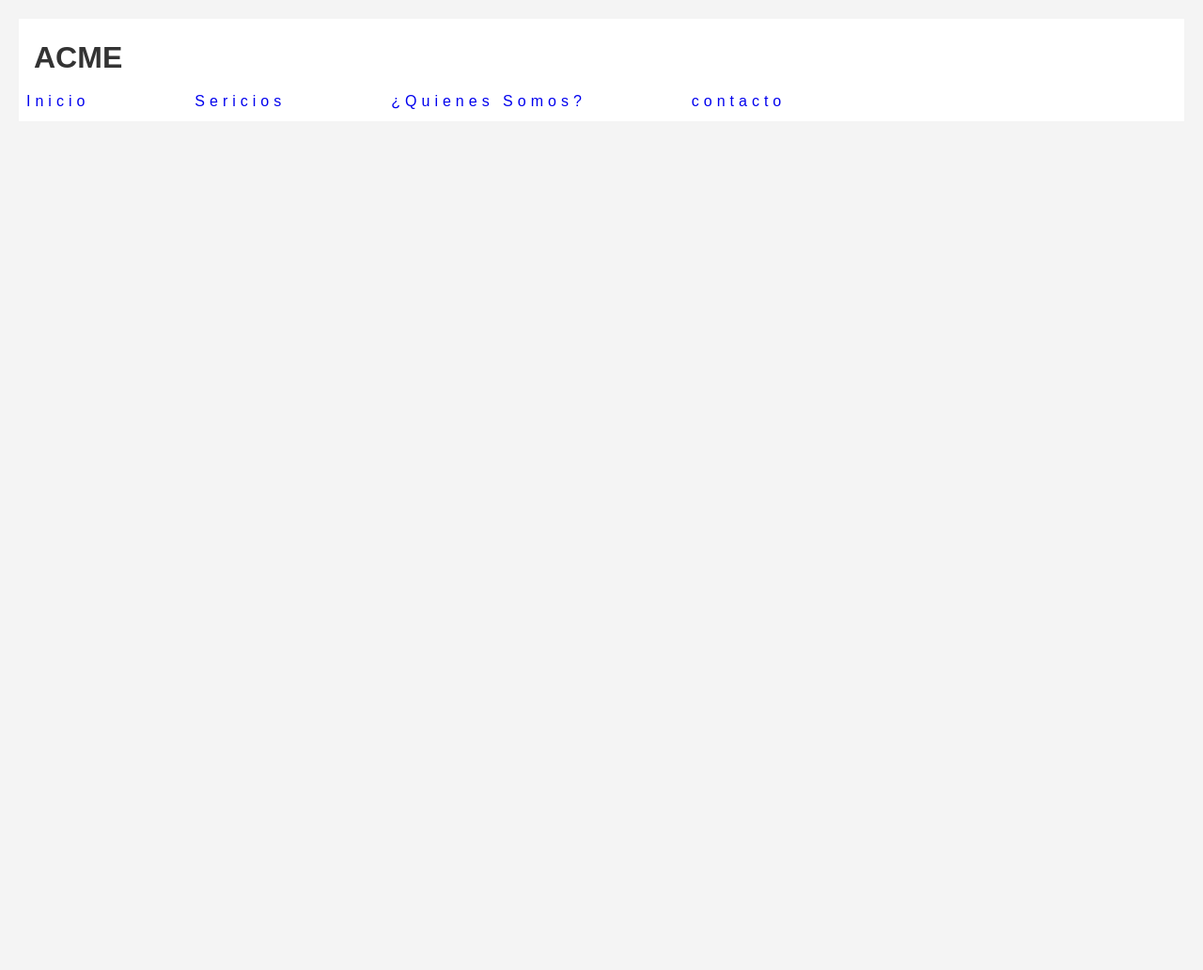
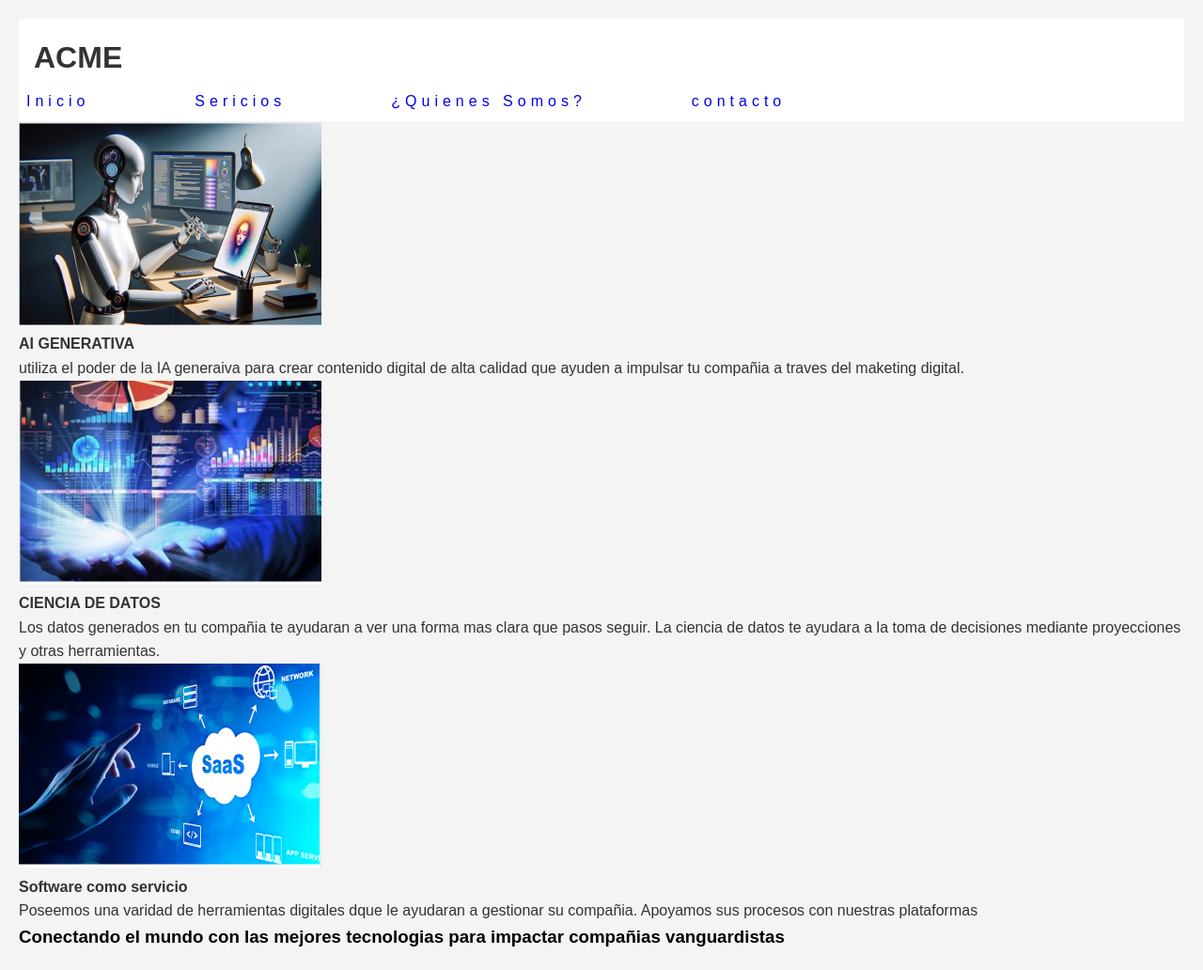
Before and after one commit to JuanpaDCS/EXAMEN_HTML_CSS_JuanPabloCifuentes, a plain HTML site: page servicios.html in a window 1280 px wide. Shown: the whole page at 94% size. Before the commit the page ends 800 px from the top, so only its background shows below. Drawn offline with Linux system fonts and the light colour scheme.

Commit message:
style: :fire: Pagina de servicio terminada
Se termino la paginad de servicio no se el puesto estilo

servicio

```diff
--- a/servicios.html
+++ b/servicios.html
@@ -12,7 +12,7 @@
         <div class="div__contenedor">
             <nav class="nav__menu">
             <ul class="ul__opciones">
-                <li><a id="ir_Inicio" href="Inicio.html">Inicio</a></li>
+                <li><a id="ir_Inicio" href="index.html">Inicio</a></li>
                 <li><a id="ir__Servicios" href="servicios.html">Sericios</a></li>
                 <li><a id="ir__quienes" href="quienes.htm">¿Quienes Somos?</a></li>
                 <li><a id="ir_contacto" href="contacto.html">contacto</a></li>
@@ -20,3 +20,31 @@
             </nav>
         </div>
     </header>
+
+<section class="servicios-sec">
+       <img src="assit/1.png">
+        <h4>AI GENERATIVA</h4>
+        <P>utiliza el poder de la IA generaiva para crear contenido digital de alta calidad que ayuden a impulsar tu compañia a traves del maketing digital.</P>
+
+ </section>
+
+
+ <section>
+        <img src="assit/2.png">
+     <h4>CIENCIA DE DATOS</h4>
+    <P>Los datos generados en tu compañia te ayudaran a ver una forma mas clara que pasos seguir. La ciencia de datos te ayudara a la toma de decisiones mediante proyecciones y otras herramientas.</P>
+ </section>
+
+
+<section>
+    <img src="assit/3.png">
+    <h4>Software como servicio</h4>
+    <p>Poseemos una varidad de herramientas digitales dque le ayudaran a gestionar su compañia. Apoyamos sus procesos con nuestras plataformas</p>
+
+</section>
+<div class="conta h3">
+    <h3>Conectando el mundo con las mejores tecnologias para impactar compañias vanguardistas</h3>
+</div>
+
+</body>
+</html>
```
Also changed, not shown: contacto.html (+3 -0 lines), quienes.htm (+3 -0 lines), assit/4.png (added), assit/5.png (added).
